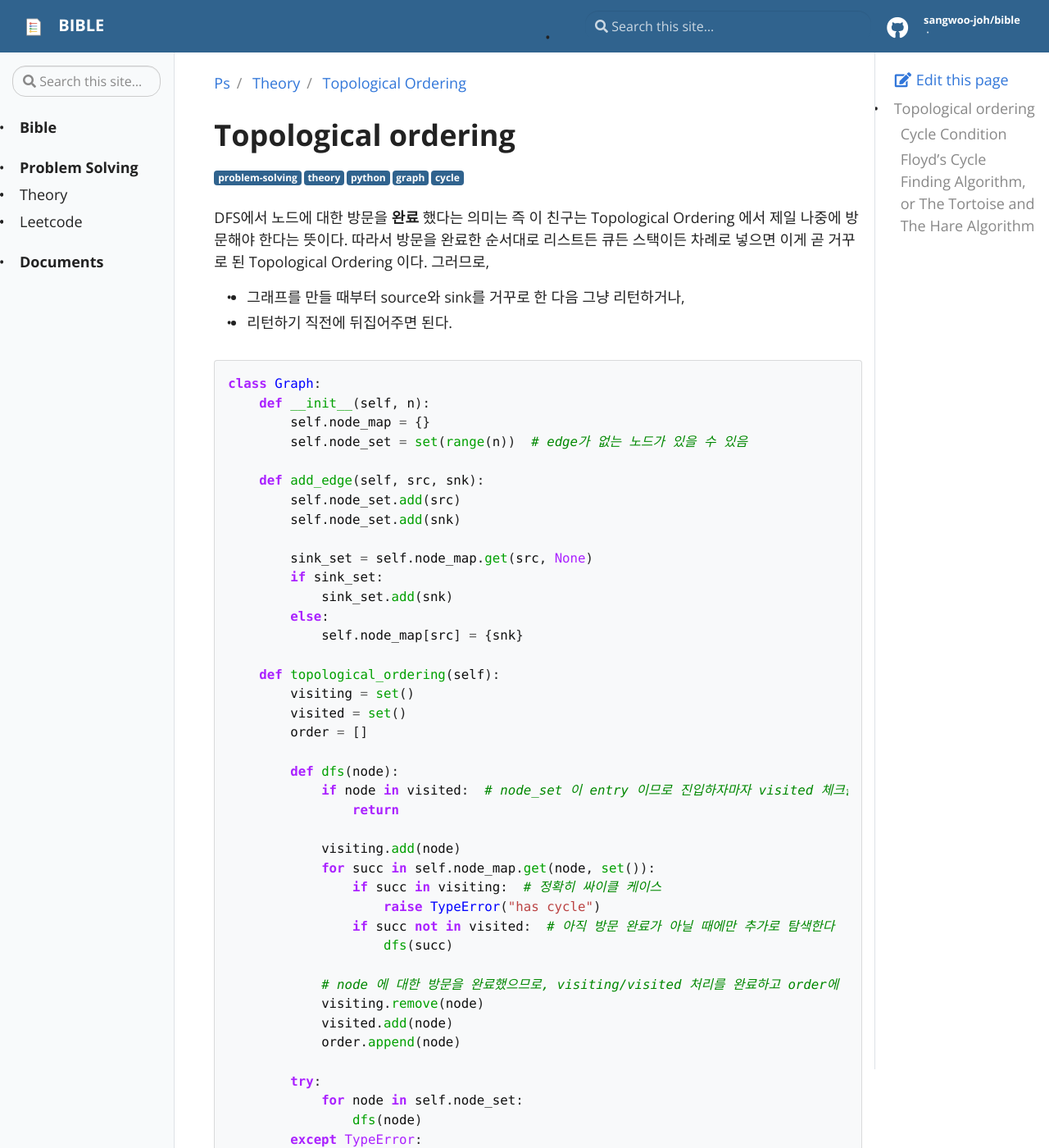
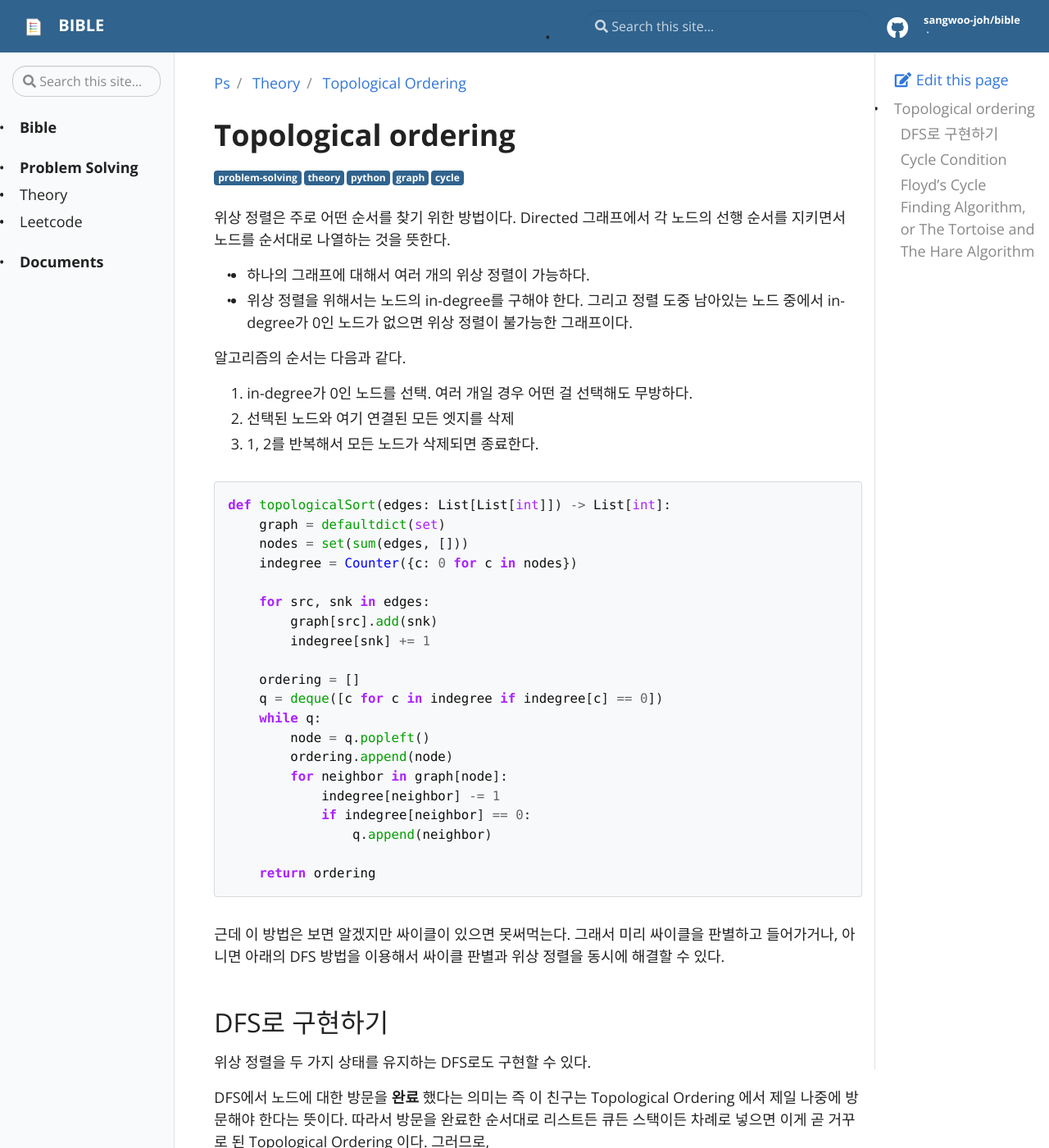
Before and after one commit to sangwoo-joh/book, a Jekyll site: the page built from ps/theory/topological-ordering.md, in a window 1280 px wide and 1400 px high. Shown: the whole window at 82% size. Built offline with Jekyll 4.4.1, drawn with Linux system fonts in a browser that asks for light colours; a script that is not in the unit is left out; some of the changed text lies outside the part shown.

Commit message:
update topological sorting

````diff
--- a/ps/theory/topological-ordering.md
+++ b/ps/theory/topological-ordering.md
@@ -2,15 +2,59 @@
 layout: page
 tags: [problem-solving, theory, python, graph, cycle]
 title: Topological Ordering
-last_update: 2023-01-25 23:50:03
+last_update: 2023-02-11 23:34:03
 ---
 
 # Topological ordering
 
- DFS에서 노드에 대한 방문을 **완료** 했다는 의미는 즉 이 친구는
- Topological Ordering 에서 제일 나중에 방문해야 한다는 뜻이다. 따라서
- 방문을 완료한 순서대로 리스트든 큐든 스택이든 차례로 넣으면 이게 곧
- 거꾸로 된 Topological Ordering 이다. 그러므로,
+ 위상 정렬은 주로 어떤 순서를 찾기 위한 방법이다. Directed 그래프에서 각 노드의
+ 선행 순서를 지키면서 노드를 순서대로 나열하는 것을 뜻한다.
+  - 하나의 그래프에 대해서 여러 개의 위상 정렬이 가능하다.
+  - 위상 정렬을 위해서는 노드의 in-degree를 구해야 한다. 그리고 정렬 도중
+    남아있는 노드 중에서 in-degree가 0인 노드가 없으면 위상 정렬이 불가능한
+    그래프이다.
+
+ 알고리즘의 순서는 다음과 같다.
+ 1. in-degree가 0인 노드를 선택. 여러 개일 경우 어떤 걸 선택해도 무방하다.
+ 2. 선택된 노드와 여기 연결된 모든 엣지를 삭제
+ 3. 1, 2를 반복해서 모든 노드가 삭제되면 종료한다.
+
+```python
+def topologicalSort(edges: List[List[int]]) -> List[int]:
+    graph = defaultdict(set)
+    nodes = set(sum(edges, []))
+    indegree = Counter({c: 0 for c in nodes})
+
+    for src, snk in edges:
+        graph[src].add(snk)
+        indegree[snk] += 1
+
+    ordering = []
+    q = deque([c for c in indegree if indegree[c] == 0])
+    while q:
+        node = q.popleft()
+        ordering.append(node)
+        for neighbor in graph[node]:
+            indegree[neighbor] -= 1
+            if indegree[neighbor] == 0:
+                q.append(neighbor)
+
+    return ordering
+```
+
+ 근데 이 방법은 보면 알겠지만 싸이클이 있으면 못써먹는다. 그래서 미리 싸이클을
+ 판별하고 들어가거나, 아니면 아래의 DFS 방법을 이용해서 싸이클 판별과 위상
+ 정렬을 동시에 해결할 수 있다.
+
+
+## DFS로 구현하기
+
+ 위상 정렬을 두 가지 상태를 유지하는 DFS로도 구현할 수 있다.
+
+ DFS에서 노드에 대한 방문을 **완료** 했다는 의미는 즉 이 친구는 Topological
+ Ordering 에서 제일 나중에 방문해야 한다는 뜻이다. 따라서 방문을 완료한 순서대로
+ 리스트든 큐든 스택이든 차례로 넣으면 이게 곧 거꾸로 된 Topological Ordering
+ 이다. 그러므로,
   - 그래프를 만들 때부터 source와 sink를 거꾸로 한 다음 그냥 리턴하거나,
   - 리턴하기 직전에 뒤집어주면 된다.
 
````
